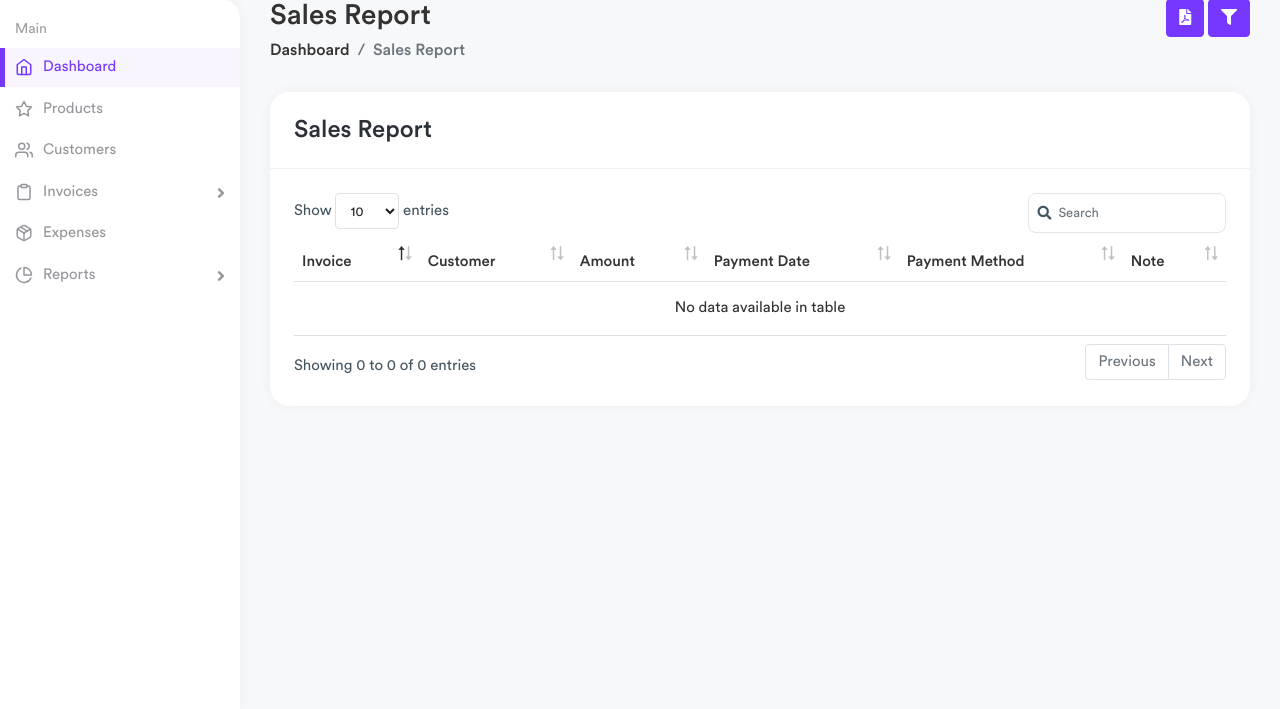
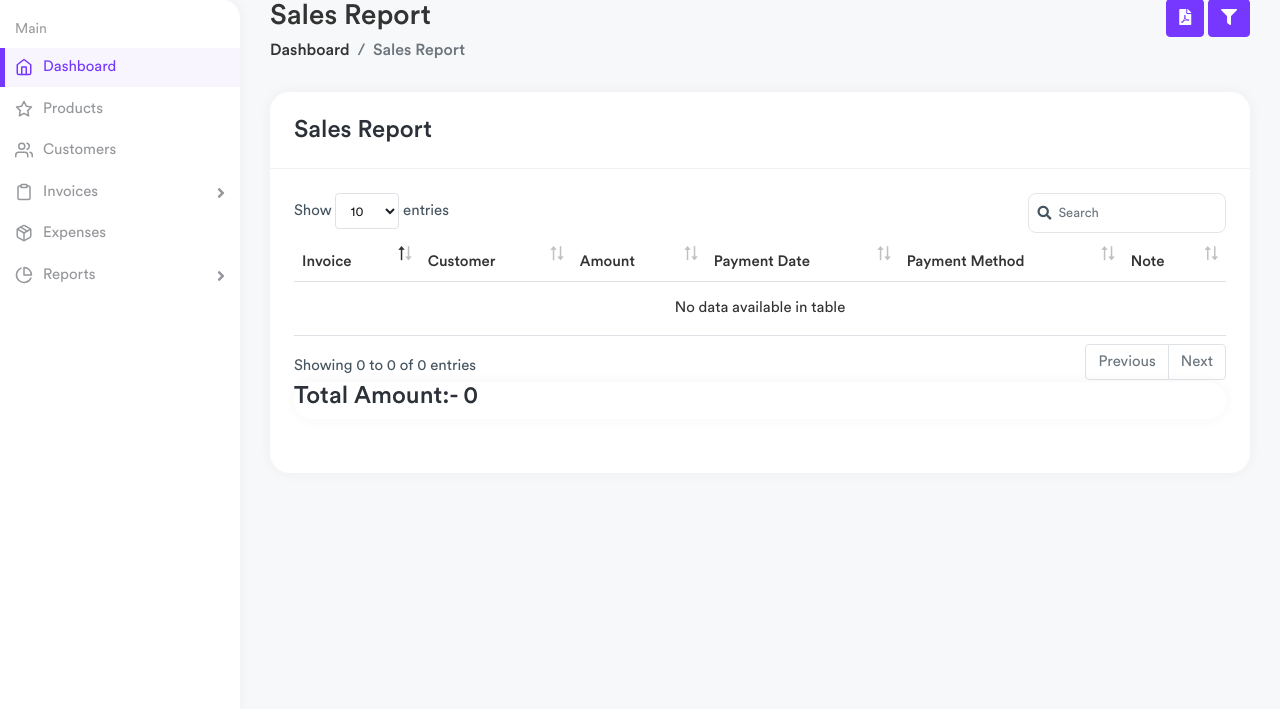
Before and after one commit to imamitdev/Billing-Management, a Django app: page /reports/today-payments-report/ in a window 1280 px wide. Shown: the part 91-800 px from the top of the page. Run offline with Django 3.2, Linux system fonts and the light colour scheme; data that the repository does not hold is empty; some libraries are stand-ins or nearby versions.

Commit message:
today Collection

```diff
--- a/reports/templates/today_report.html
+++ b/reports/templates/today_report.html
@@ -88,7 +88,9 @@
 
                                 </table>
                             </div>
-
+                            <div class="card">
+                                <h4 class="card-title">Total Amount:-  {{total_amount}}</h4>
+                            </div>
                     </div>
                 </div>
             </div>
```
